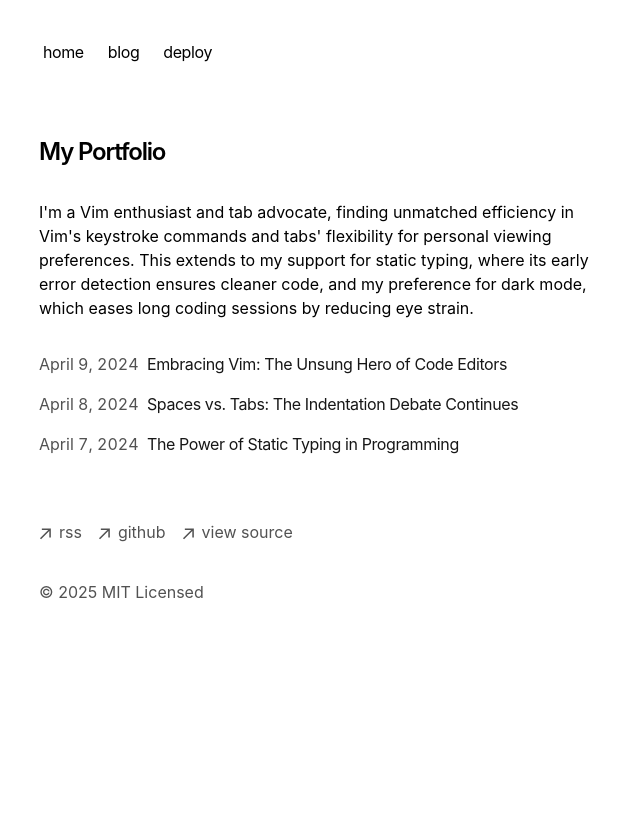
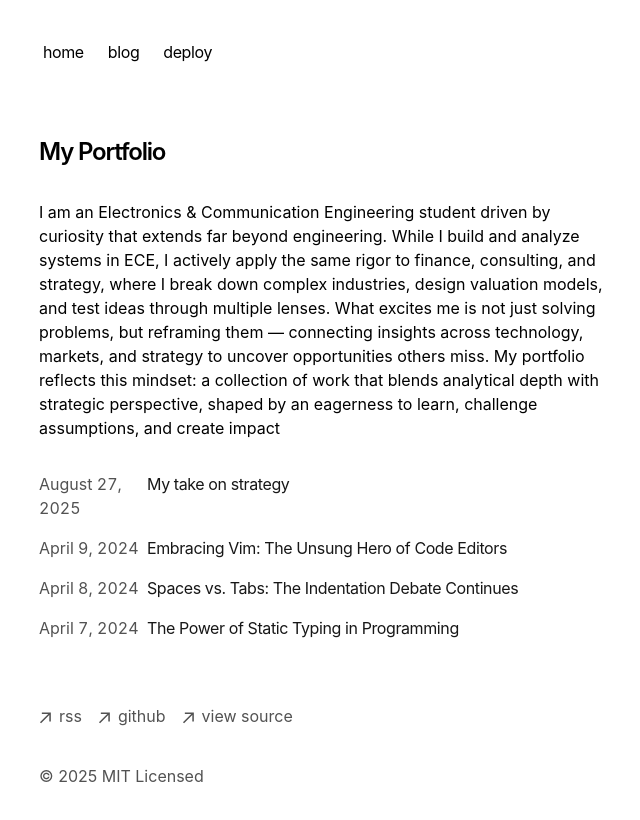
Before and after one commit to meeth10/weblog, a Next.js app: page / in a window 1280 px wide. Shown: the top 820 px of the page, without its empty margins (313-953 px from the left). Built offline with nearby package versions, Linux system fonts and the light colour scheme.

Commit message:
Update Portfolio

```diff
--- /dev/null
+++ b/app/blog/posts/Strategy.mdx
@@ -0,0 +1,20 @@
+---
+title: 'My take on strategy'
+publishedAt: '2025-08-27'
+summary: 'An engineer’s journey into strategy, sparked by curiosity and sharpened by Roger Martin’s take on what truly sets companies apart.'
+---
+I’ve always been intrigued by how companies safeguard themselves, grow, and sometimes *completely outshine* their rivals. Why does one startup break through while another fades into the noise? Why do some corporations become too rigid, while others reinvent themselves?
+
+That curiosity led me to a fancy word: **strategy**.
+
+At first, it sounded like corporate jargon. But the more I read, the more I realized it’s the invisible backbone of every decision that matters. I dove in like a madman — searching, questioning, peeling back the layers — until I stumbled across Roger Martin’s work.
+
+And oh my god, his take on strategy clicked with me instantly. As an engineer, I’ve always believed in building things, in execution, in making it real. Martin argues the same: strategy isn’t about buzzwords or slide decks. It’s about **choices** — *what to do, where to play, how to win, and most importantly, why*.
+
+That framework separates the companies that drift with the market from the ones that actually shape it. It’s what makes you distinct in the endless rat race of startups and the suffocating rigidity of corporations.
+
+Of course, it’s more complicated than it looks at first glance. Strategy is less about grand plans and more about constant clarity: making the hard calls, saying no to good options to protect the great ones, and sticking to a direction even when the noise around you is deafening.
+
+For me, discovering Martin’s view on strategy wasn’t just academic. It aligned with how I see engineering and execution — strategy as the blueprint, execution as the build. Without one, the other collapses. Together, they make companies not just survive, but stand out.
+
+---
--- a/app/page.tsx
+++ b/app/page.tsx
@@ -7,11 +7,10 @@ export default function Page() {
         My Portfolio
       </h1>
       <p className="mb-4">
-        {`I'm a Vim enthusiast and tab advocate, finding unmatched efficiency in
-        Vim's keystroke commands and tabs' flexibility for personal viewing
-        preferences. This extends to my support for static typing, where its
-        early error detection ensures cleaner code, and my preference for dark
-        mode, which eases long coding sessions by reducing eye strain.`}
+        {`I am an Electronics & Communication Engineering student driven by curiosity that extends far beyond engineering.
+        While I build and analyze systems in ECE, I actively apply the same rigor to finance, consulting, and strategy, where I break down complex industries, design valuation models, and test ideas through multiple lenses.
+        What excites me is not just solving problems, but reframing them — connecting insights across technology, markets, and strategy to uncover opportunities others miss.
+        My portfolio reflects this mindset: a collection of work that blends analytical depth with strategic perspective, shaped by an eagerness to learn, challenge assumptions, and create impact`}
       </p>
       <div className="my-8">
         <BlogPosts />
```
